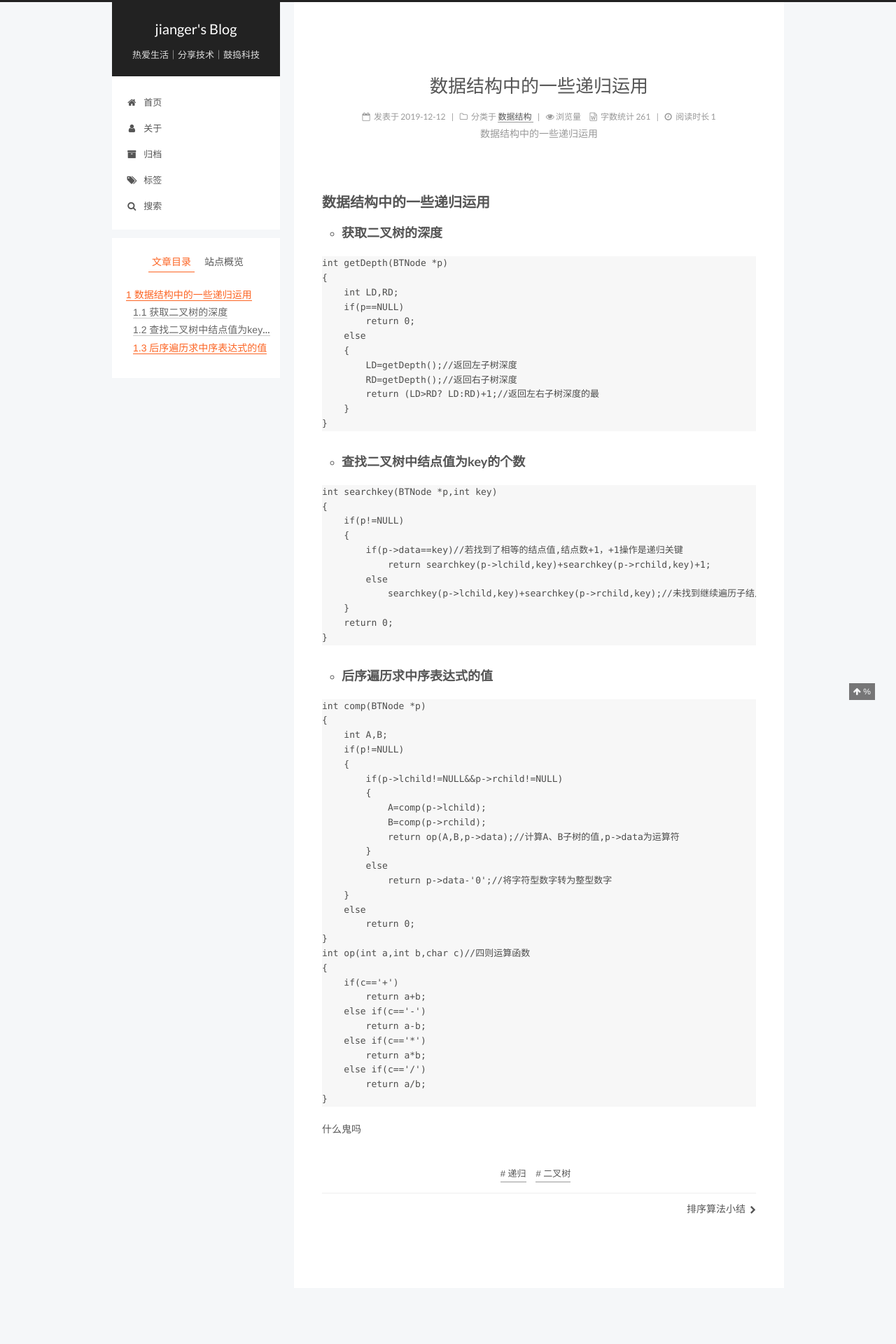
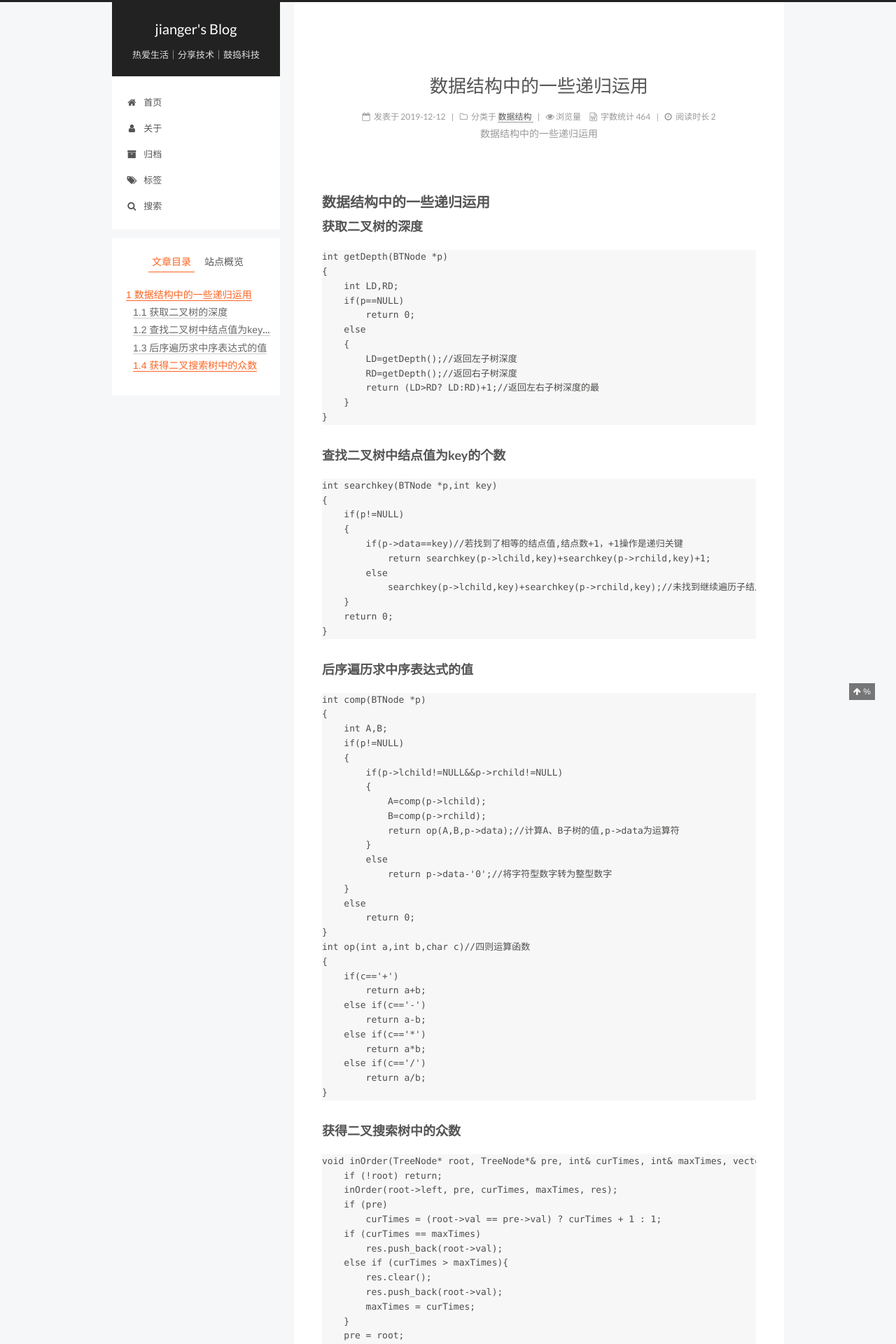
Before and after one commit to jiangsang/jiangsang.github.io, a Jekyll site: the page built from _posts/2019-12-12-对二叉树的操作.md, in a window 1280 px wide. Shown: the top 1920 px of the page at 70% size. Built offline with Jekyll 4.4.1, drawn with Linux system fonts in a browser that asks for light colours; comment, search, counter and statistics services are not loaded; some of the changed text lies outside the part shown.

Commit message:
Update 2019-12-12-对二叉树的操作.md

````diff
--- a/_posts/2019-12-12-对二叉树的操作.md
+++ b/_posts/2019-12-12-对二叉树的操作.md
@@ -13,7 +13,7 @@
 
 ## 数据结构中的一些递归运用
 
-- ### 获取二叉树的深度
+### 获取二叉树的深度
 
 ```C
 int getDepth(BTNode *p)
@@ -31,8 +31,7 @@
 ```
 
 
-
-- ### 查找二叉树中结点值为key的个数
+### 查找二叉树中结点值为key的个数
 
 ```C
 int searchkey(BTNode *p,int key)
@@ -50,7 +49,7 @@
 
 
 
-- ### 后序遍历求中序表达式的值
+### 后序遍历求中序表达式的值
 
 ```C
 int comp(BTNode *p)
@@ -83,4 +82,31 @@
 }
 ```
 
-什么鬼吗
+### 获得二叉搜索树中的众数
+```C++
+void inOrder(TreeNode* root, TreeNode*& pre, int& curTimes, int& maxTimes, vector<int>& res){
+    if (!root) return;
+    inOrder(root->left, pre, curTimes, maxTimes, res);
+    if (pre)
+        curTimes = (root->val == pre->val) ? curTimes + 1 : 1;
+    if (curTimes == maxTimes)
+        res.push_back(root->val);
+    else if (curTimes > maxTimes){
+        res.clear();
+        res.push_back(root->val);
+        maxTimes = curTimes;
+    }
+    pre = root;
+    inOrder(root->right, pre, curTimes, maxTimes, res);
+}
+vector<int> findMode(TreeNode* root) {
+    vector<int> res;
+    if (!root) return res;
+    TreeNode* pre = NULL;
+    int curTimes = 1, maxTimes = 0;
+    inOrder(root, pre, curTimes, maxTimes, res);
+    return res;
+}
+```
+
+思路：二叉搜索树的中序遍历是一个升序序列，逐个比对当前结点(root)值与前驱结点（pre)值。更新当前节点值出现次数(curTimes)及最大出现次数(maxTimes)，更新规则：若curTimes=maxTimes,将root->val添加到结果向量(res)中；若curTimes>maxTimes,清空res,将root->val添加到res,并更新maxTimes为curTimes。
````
